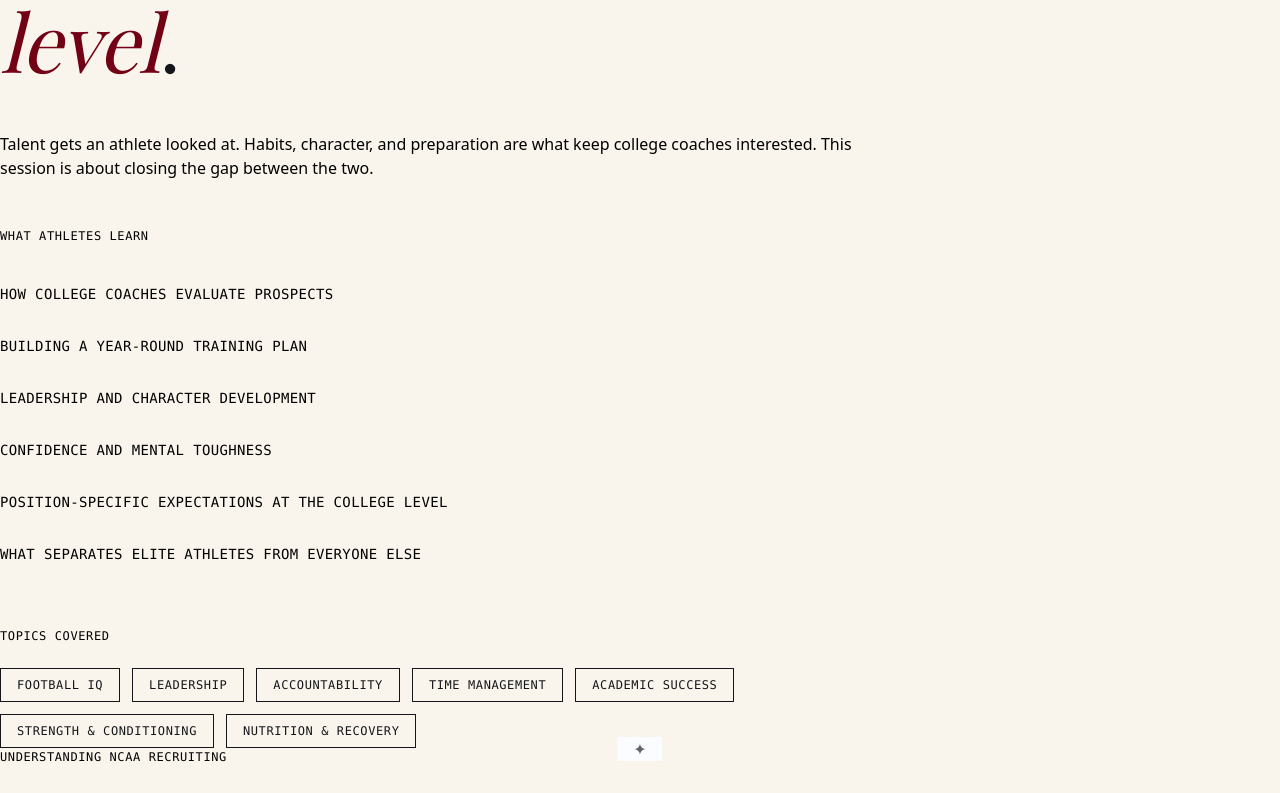
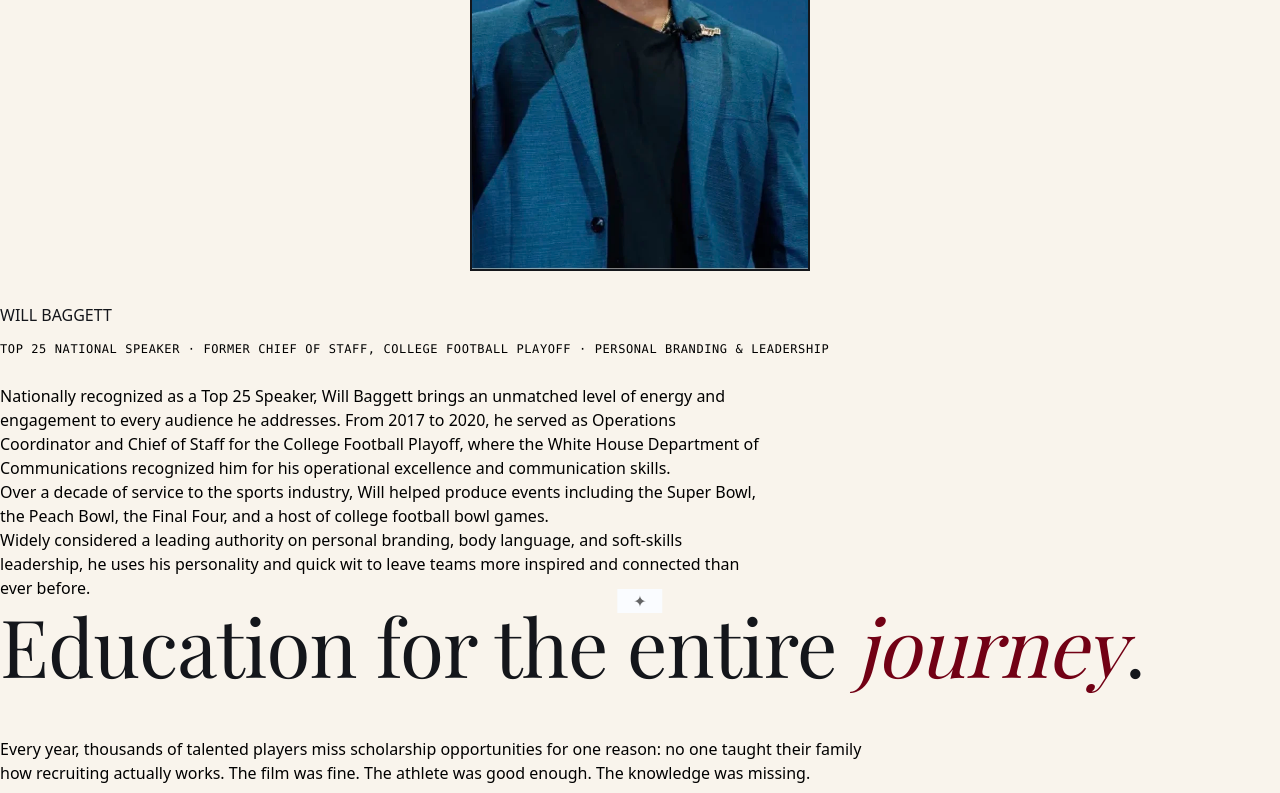
Before and after one commit to markthegoat42/legendary-moves-web, a Next.js app: page /camps in a window 1280 px wide. Shown: the part 5277-6070 px from the top of the page. Built offline with nearby package versions, Linux system fonts and the light colour scheme.

Commit message:
new speakes will

```diff
--- a/app/camps/page.tsx
+++ b/app/camps/page.tsx
@@ -228,6 +228,21 @@ const speakers = [
       'Desmond Johnson is a mentor, motivational speaker, and youth development advocate, and the founder of Team 28. He has committed himself to equipping student-athletes and young leaders with the tools to succeed on and off the field through discipline, accountability, and personal growth.',
       'Drawing on real-life experience and a passion for serving others, he speaks on leadership, resilience, character development, overcoming adversity, building a winning mindset, and the life skills that matter beyond sports. His ability to connect with athletes, parents, coaches, and community leaders has made him a respected voice in athlete development.',
       'Through Team 28, he creates opportunities and life-changing experiences that challenge the next generation to lead with purpose, integrity, and excellence.',
+    ],
+  },
+  {
+    name: 'Will Baggett',
+    titles: [
+      'Top 25 National Speaker',
+      'Former Chief of Staff, College Football Playoff',
+      'Personal Branding & Leadership',
+    ],
+    video: '',
+    poster: '/images/speaker-william-baggett.webp',
+    bio: [
+      'Nationally recognized as a Top 25 Speaker, Will Baggett brings an unmatched level of energy and engagement to every audience he addresses. From 2017 to 2020, he served as Operations Coordinator and Chief of Staff for the College Football Playoff, where the White House Department of Communications recognized him for his operational excellence and communication skills.',
+      'Over a decade of service to the sports industry, Will helped produce events including the Super Bowl, the Peach Bowl, the Final Four, and a host of college football bowl games.',
+      'Widely considered a leading authority on personal branding, body language, and soft-skills leadership, he uses his personality and quick wit to leave teams more inspired and connected than ever before.',
     ],
   },
 ];
```
Also changed, not shown: public/images/speaker-william-baggett.webp (added).
